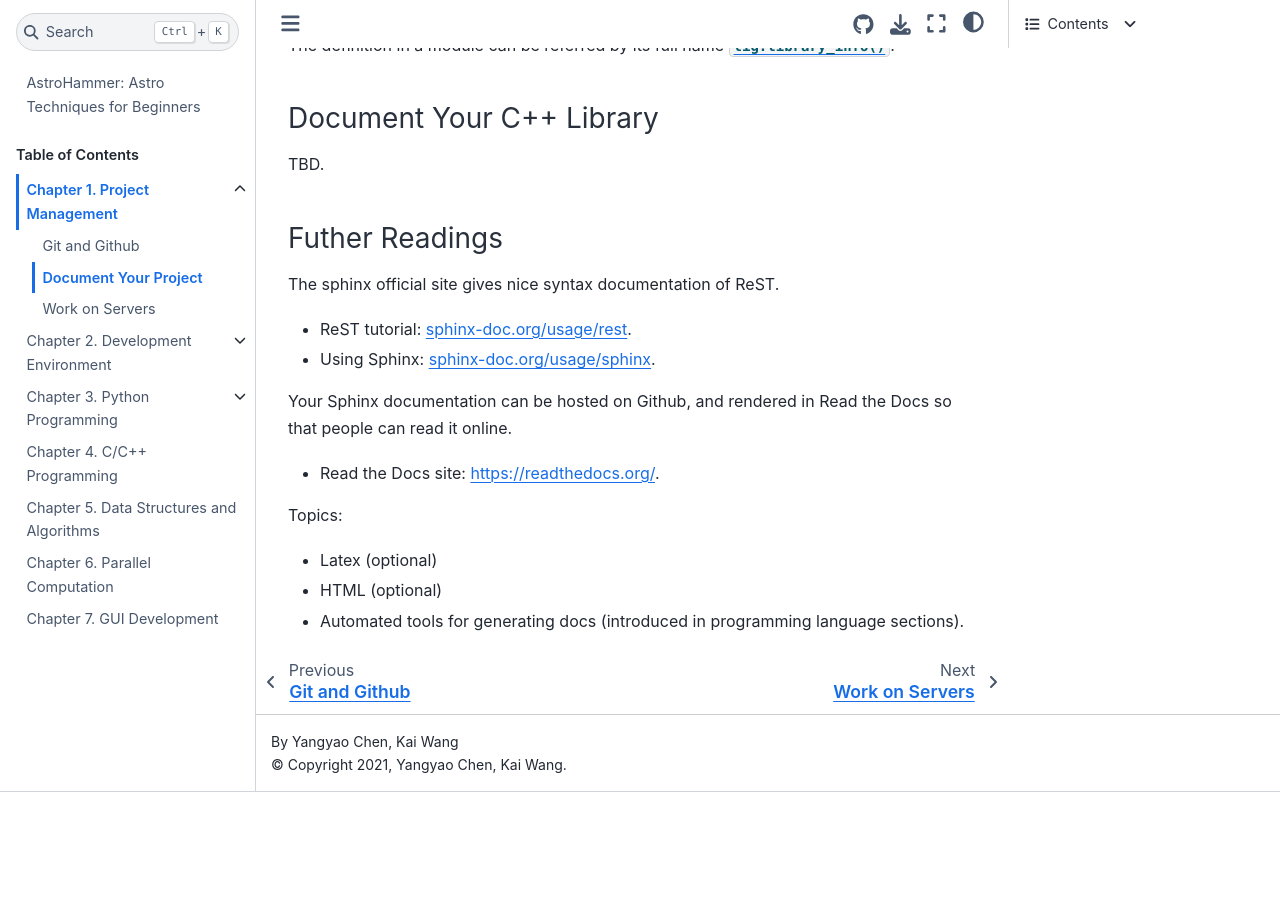
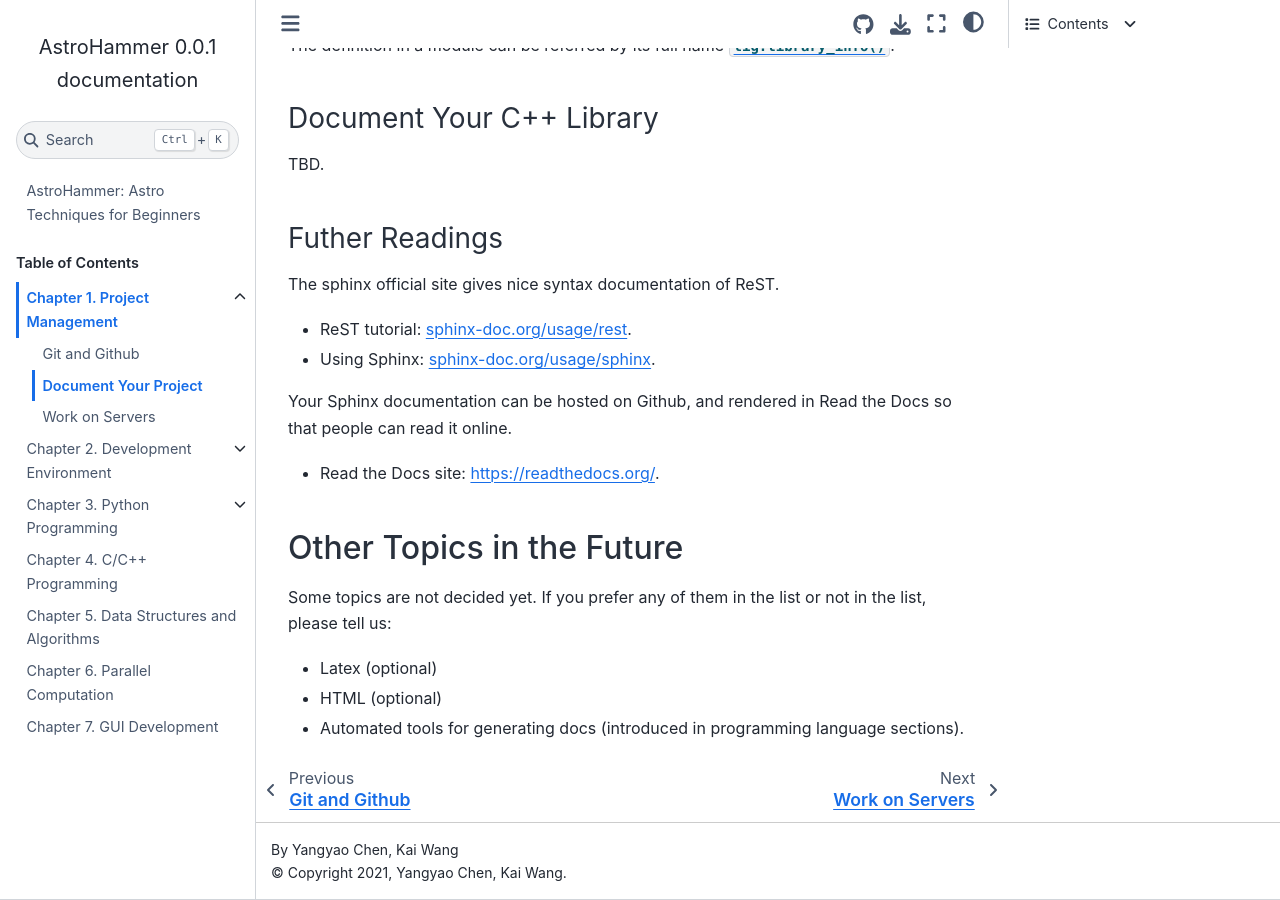
Before and after one commit to ChenYangyao/project-astro-hammer, a Sphinx documentation site: the page built from docs/usage/project-management/document.rst, in a window 1280 px wide and 900 px high, scrolled down 21764 px. Built offline with Sphinx 7.4.7 and the Sphinx Book theme 1.1.4, drawn with Linux system fonts in a browser that asks for light colours; before the commit the page ends 22556 px from its top, so only the background shows below that.

```diff
--- a/docs/usage/project-management/document.rst
+++ b/docs/usage/project-management/document.rst
@@ -1077,7 +1077,12 @@
 
 - Read the Docs site: `https://readthedocs.org/ <https://readthedocs.org/>`_.
 
-Topics:
+
+Other Topics in the Future
+===========================
+
+Some topics are not decided yet. If you prefer any of them in the list or
+not in the list, please tell us:
 
 - Latex (optional)
 - HTML (optional)
```
